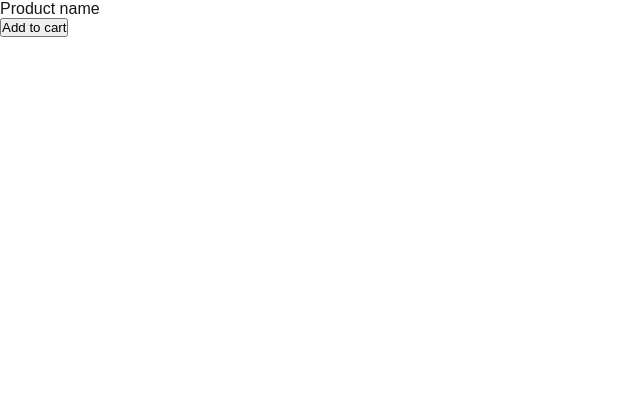
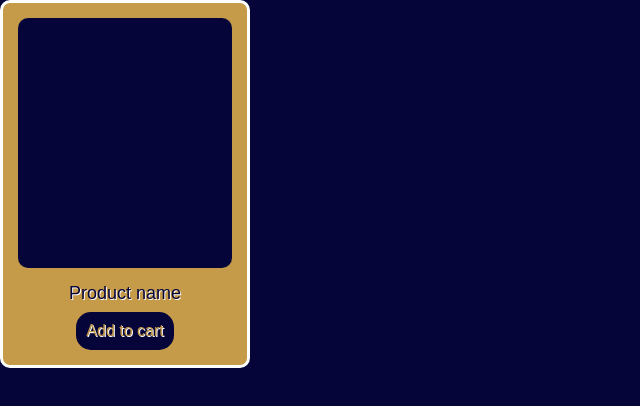
Before and after one commit to OtoQoqiashvili/myProject, a Next.js app in the folder my-project/: page /shopProject in a window 1280 px wide. Shown: the top 406 px of the page, without its empty margins (0-640 px from the left). Built offline with nearby package versions, Linux system fonts and the light colour scheme.

Commit message:
feat/product-card

```diff
--- a/my-project/src/app/components/productsCard/ProductsCard.module.css
+++ b/my-project/src/app/components/productsCard/ProductsCard.module.css
@@ -0,0 +1,42 @@
+.cardContainer {
+    width: 250px;
+    height: fit-content;
+    background-color: rgb(197, 154, 73);
+    padding: 15px;
+    display: flex;
+    flex-direction: column;
+    gap: 15px;
+    border-radius: 10px;
+    border: solid 3px white;
+}
+
+.productImageWrapper {
+    width: 100%;
+    height: 250px;
+    background-color: rgb(5, 5, 58);
+    border-radius: 10px;
+}
+
+.productInfoWrapper {
+    display: flex;
+    flex-direction: column;
+    align-items: center;
+    gap: 8px;
+}
+
+.productTitle {
+    text-shadow: 1px 1px white;
+    color: rgb(5, 5, 58);
+    font-size: large;
+}
+
+.buyButton {
+    border: none;
+    border-radius: 15px;
+    padding: 10px;
+    font-weight: 500;
+    text-shadow: 1px 1px white;
+    font-size: medium;
+    background-color: rgb(5, 5, 58);
+    color: rgb(197, 154, 73);
+}
--- a/my-project/src/app/components/productsCard/ProductsCard.tsx
+++ b/my-project/src/app/components/productsCard/ProductsCard.tsx
@@ -7,7 +7,7 @@ export default function ProductsCard() {
         <div className={styles.productImageWrapper}></div>
         <div className={styles.productInfoWrapper}>
             <p className={styles.productTitle}>Product name</p>
-            <button>Add to cart</button>
+            <button className={styles.buyButton}>Add to cart</button>
         </div>
     </div>
   );
--- a/my-project/src/app/shopProject/page.module.css
+++ b/my-project/src/app/shopProject/page.module.css
@@ -1,4 +1,5 @@
-.main {
+.container {
     width: 100%;
     height: 100vh;
+    background-color: rgb(5, 5, 58);
 }
--- a/my-project/src/app/shopProject/page.tsx
+++ b/my-project/src/app/shopProject/page.tsx
@@ -3,7 +3,7 @@ import styles from "./page.module.css";
 
 export default function ShopProject() {
   return (
-    <div className={styles.main}>
+    <div className={styles.container}>
         <div className={styles.mainBanner}></div>
         <div className={styles.productsWrapper}>
             <div className={styles.searchWrapper}></div>
```
